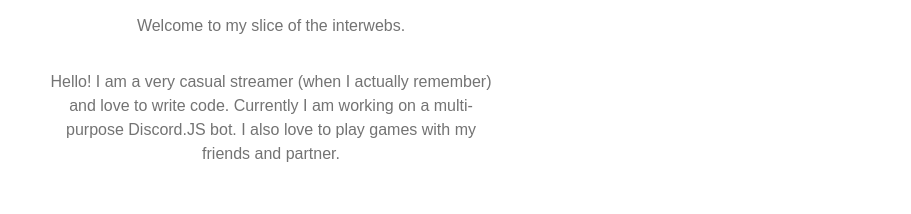
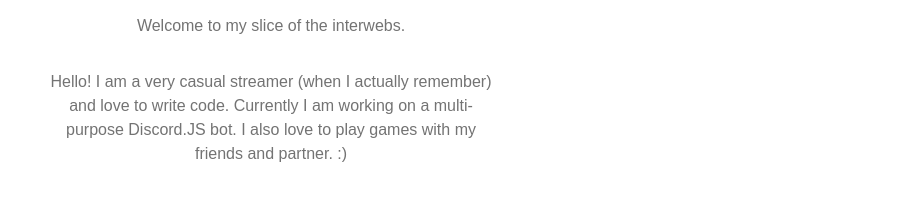
Before and after one commit to LunasHere/homepage, a Next.js app: page / in a window 1280 px wide. Shown: the part 292-506 px from the top of the page, without its empty margins (369-1280 px from the left). Built offline with nearby package versions, Linux system fonts and the light colour scheme.

Commit message:
Update to about me

```diff
--- a/app/page.tsx
+++ b/app/page.tsx
@@ -27,7 +27,7 @@ export default function HomePage() {
           {/* Bio */}
           <p className="text-muted-foreground">
             Hello! I am a very casual streamer (when I actually remember) and love to write code. Currently I am working
-            on a multi-purpose Discord.JS bot. I also love to play games with my friends and partner.
+            on a multi-purpose Discord.JS bot. I also love to play games with my friends and partner. :)
           </p>
 
           {/* Social Links */}
```
